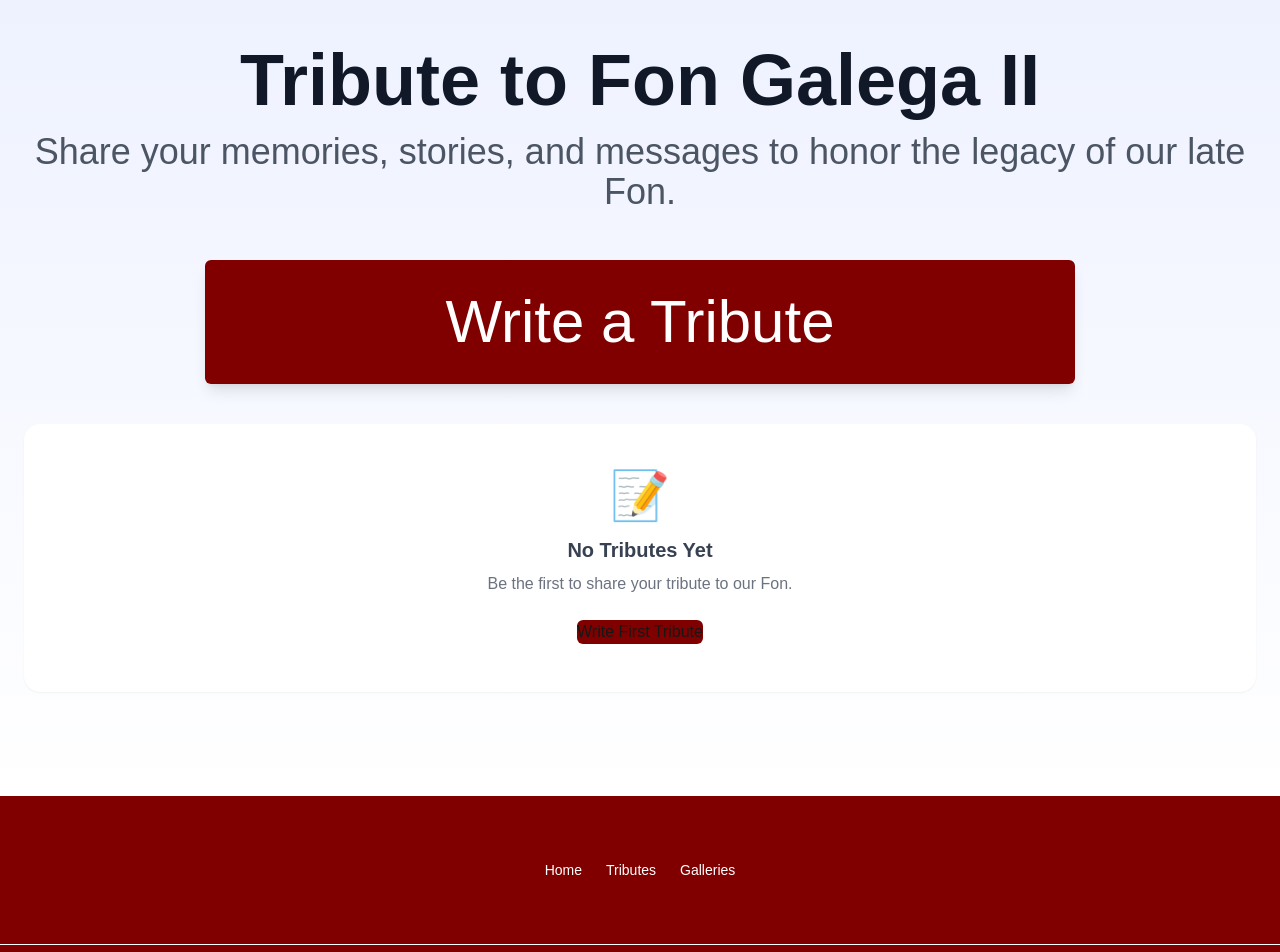
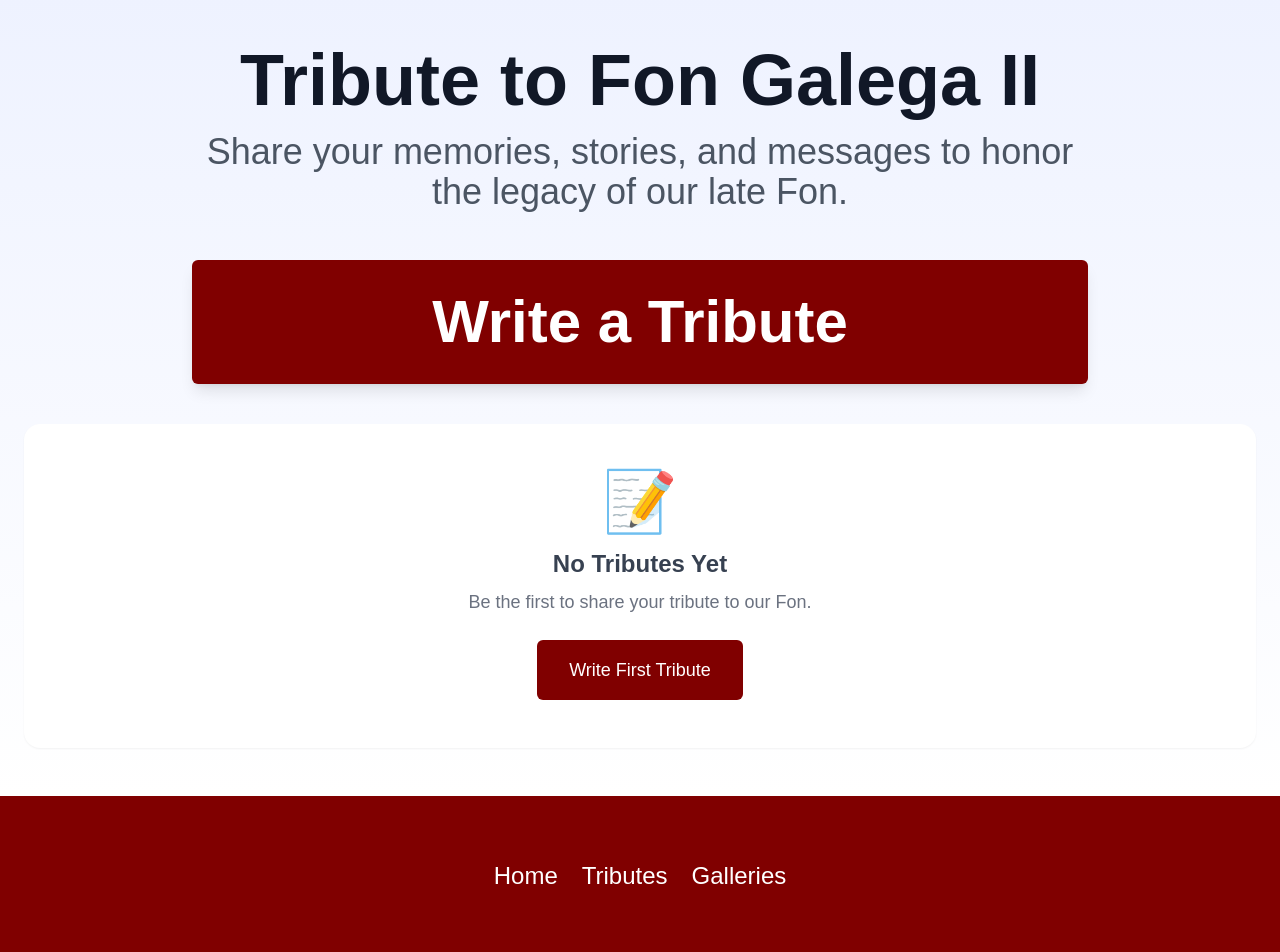
Before and after one commit to tafonhubertnwana/fon_galega, a Next.js app: page /tributes in a window 1280 px wide. Shown: the part 700-1652 px from the top of the page. Built offline with nearby package versions, Linux system fonts and the light colour scheme; no server answers.

Commit message:
changing the text styles

```diff
--- a/app/page.js
+++ b/app/page.js
@@ -40,7 +40,7 @@ export default function Home() {
 
       {/* ✅ Tributes Section */}
       <section className="container mx-auto px-6 py-6">
-  <h2 className="text-3xl font-bold text-center text-gray-800 mb-12">
+  <h2 className="text-3xl md:text-5xl lg:text-6xl xl:text-7xl font-bold text-center text-gray-800 mb-12">
     Recent Tributes
   </h2>
 
@@ -52,7 +52,7 @@ export default function Home() {
       <div className="text-center mt-8">
         <Link
           href="/tributes"
-          className="inline-block px-4 py-2 border-2 border-primary text-primary font-medium rounded-sm hover:bg-primary hover:text-white transition"
+          className=" px-10 sm:py-4 sm:px-12 md:py-5 md:px-20 lg:py-6 lg:px-20 xl:py-8 xl:px-40 inline-block text-lg  md:text-2xl lg:text-4xl xl:text-6xl  py-2 border-2 border-primary text-primary font-medium rounded-sm hover:bg-primary hover:text-white transition"
         >
           Share Your Tribute
         </Link>
@@ -60,12 +60,12 @@ export default function Home() {
     </>
   ) : (
     <div className="text-center py-12">
-      <p className="text-gray-500 text-lg mb-6">
+      <p className="text-gray-500 text-lg md:text-xl lg:text-2xl xl:text-4xl mb-6">
         No tributes yet. Be the first to share your memory.
       </p>
       <Link
         href="/tributes"
-        className="px-4 py-2 border-2 border-primary text-primary font-medium rounded-sm hover:bg-primary hover:text-white transition"
+        className="y-6 px-10 sm:py-4 sm:px-12 md:py-5 md:px-20 lg:py-6 lg:px-20 xl:py-8 xl:px-40 inline-block text-lg  md:text-2xl lg:text-4xl xl:text-6xl  py-2  border-2 border-primary text-primary font-medium rounded-sm hover:bg-primary hover:text-white transition"
       >
         Share Your Tribute
       </Link>
--- a/app/tributes/page.js
+++ b/app/tributes/page.js
@@ -32,15 +32,17 @@ export default function TributePage() {
   return (
     <>
     <TributeBanner />
-    <div className="min-h-screen bg-gradient-to-b overlay- from-indigo-50 to-white py-12">
+    <div className="min-h-screen bg-gradient-to-b from-indigo-50 to-white py-12">
   <div className="container mx-auto px-6">
     <motion.div
       initial={{ opacity: 0, y: -20 }}
       animate={{ opacity: 1, y: 0 }}
       className="text-center mb-12"
     >
-          <h1 className="text-lg lg:text-7xl font-bold text-gray-900 mb-4">Tribute to Fon Galega II</h1>
-          <p className="text-gray-600  text-lg lg:text-4xl mx-auto">
+      <h1 className="text-4xl md:text-5xl lg:text-6xl xl:text-7xl font-bold text-gray-900 mb-4">
+        Tribute to Fon Galega II
+      </h1>
+      <p className="text-lg md:text-xl lg:text-2xl xl:text-4xl text-gray-600 max-w-4xl mx-auto">
         Share your memories, stories, and messages to honor the legacy of our late Fon.
       </p>
     </motion.div>
@@ -48,7 +50,9 @@ export default function TributePage() {
     <div className="text-center mb-10">
       <button
         onClick={() => setShowForm(true)}
-            className="py-4 px-20 lg:py-8 lg:px-60 bg-primary text-white text-2xl lg:text-6xl rounded-md shadow-lg hover:shadow-xl transition-all duration-300"
+        className="py-6 px-10 sm:py-4 sm:px-12 md:py-5 md:px-20 lg:py-6 lg:px-32 xl:py-8 xl:px-60
+                   bg-primary text-white font-bold text-lg  md:text-2xl lg:text-4xl xl:text-6xl
+                   rounded-md shadow-lg hover:shadow-xl transition-all duration-300"
       >
         Write a Tribute
       </button>
@@ -72,12 +76,16 @@ export default function TributePage() {
         <TributeCarousel tributes={tributes} />
       ) : (
         <div className="text-center py-12 bg-white rounded-2xl shadow-sm">
-              <div className="text-5xl mb-4">📝</div>
-              <h3 className="text-xl font-semibold text-gray-700 mb-2">No Tributes Yet</h3>
-              <p className="text-gray-500 mb-6">Be the first to share your tribute to our Fon.</p>
+          <div className="text-3xl sm:text-4xl md:text-5xl lg:text-6xl mb-4">📝</div>
+          <h3 className="text-lg sm:text-xl md:text-2xl font-semibold text-gray-700 mb-2">
+            No Tributes Yet
+          </h3>
+          <p className="text-sm sm:text-base md:text-lg text-gray-500 mb-6">
+            Be the first to share your tribute to our Fon.
+          </p>
           <button
             onClick={() => setShowForm(true)}
-                className="btn bg-primary rounded-md"
+            className="btn bg-primary text-white px-6 py-3 sm:px-8 sm:py-4 rounded-md text-sm sm:text-base md:text-lg"
           >
             Write First Tribute
           </button>
@@ -86,6 +94,7 @@ export default function TributePage() {
     </div>
   </div>
 </div>
+
     </>
   );
 }
--- a/components/fonHistory.js
+++ b/components/fonHistory.js
@@ -8,16 +8,16 @@ import fonImg from "@/public/fon/HistoryImg.jpg"; // Replace with your image pat
 export default function FonHistory() {
   return (
     <section className="container xl:max-w-6xl mx-auto text-center">
-  <div className="grid grid-cols-1 md:grid-cols-2 p-6 items-stretch bg-white">
+      <div className="grid grid-cols-1 md:grid-cols-2 px-4 py-6 items-stretch bg-white">
         {/* Left Side */}
         <motion.div
           initial={{ opacity: 0, x: -50 }}
           whileInView={{ opacity: 1, x: 0 }}
           transition={{ duration: 0.8 }}
           viewport={{ once: true }}
-      className="bg-red-900 p-6 md:p-8  text-white flex flex-col justify-center h-full"
+          className="bg-red-900 p-6 md:p-8 text-white flex flex-col justify-center h-full"
         >
-      <h2 className="text-3xl font-bold mb-4">FON GALEGA II</h2>
+          <h2 className="text-4xl font-bold mb-4">FON GALEGA II</h2>
           <p className="leading-relaxed">
             Fon Galega II of Bali Nyonga, also known as Vincent Samdala, was the
             traditional ruler of Bali Nyonga in Cameroon from 1940 to 1985. He
@@ -26,7 +26,7 @@ export default function FonHistory() {
             the establishment of the first Native Authority school in the Bamenda
             Grassfields and the Native Court in 1925. He was also a supporter of
             the Basel Mission, which helped popularize the Mungaka language in the
-        area. A book, &quot;An Introduction to the Study of Bali-Nyonga,&quot;  written by
+            area. A book, &quot;An Introduction to the Study of Bali-Nyonga,&quot; written by
             various scholars, is a tribute to his reign.
           </p>
         </motion.div>
@@ -42,13 +42,11 @@ export default function FonHistory() {
           <Image
             src={fonImg}
             alt="Fon Galega II"
-        width={300}
-        height={300}
-        className="shadow-lg object-cover w-full h-[600px] "
+            className="shadow-lg object-cover w-full h-auto "
+            priority
           />
         </motion.div>
       </div>
     </section>
-
   );
 }
--- a/components/footer.js
+++ b/components/footer.js
@@ -48,14 +48,16 @@ export default function Footer() {
           custom={1}
           viewport={{ once: true }}
         >
-          <ul className="flex flex-wrap justify-center gap-6 text-sm font-medium">
+          <ul className="flex flex-wrap justify-center gap-6 text-sm md:text-lg xl:text-2xl font-medium">
   {["Home", "Tributes", "Galleries"].map((item, i) => (
     <motion.li
       key={i}
       whileHover={{ y: -2, color: "#fff" }}
       transition={{ type: "spring", stiffness: 200 }}
     >
-                <Link href={`/${item.toLowerCase()}`}>{item}</Link>
+      <Link href={item === "Home" ? "/" : `/${item.toLowerCase()}`}>
+        {item}
+      </Link>
     </motion.li>
   ))}
 </ul>
--- a/components/gallery.js
+++ b/components/gallery.js
@@ -48,7 +48,7 @@ export default function Gallery({ preview = false }) {
   return (
     <section className="container mx-auto px-4 sm:px-6 py-6">
       {!preview && (
-        <h2 className="text-3xl font-bold text-center mb-4">Gallery</h2>
+        <h2 className="text-3xl md:text-5xl lg:text-6xl xl:text-7xl font-bold text-center mb-6">Gallery</h2>
       )}
 
       {/* Categories + Images */}
--- a/components/navbar.js
+++ b/components/navbar.js
@@ -21,9 +21,9 @@ export default function Navbar() {
     <nav className="bg-primary shadow-md fixed w-full z-50">
       {/* Container */}
       <div className="max-w-7xl mx-auto px-6 lg:px-8">
-        <div className="flex justify-between items-center h-24">
+        <div className="flex justify-between items-center h-26">
           {/* Logo */}
-          <Link href="/" className="flex items-center">
+          <Link href="/" className="flex items-center p-4">
             <Image
               src={logo}
               alt="Logo"
```
Lines whose indentation alone changed are shown as unchanged.
